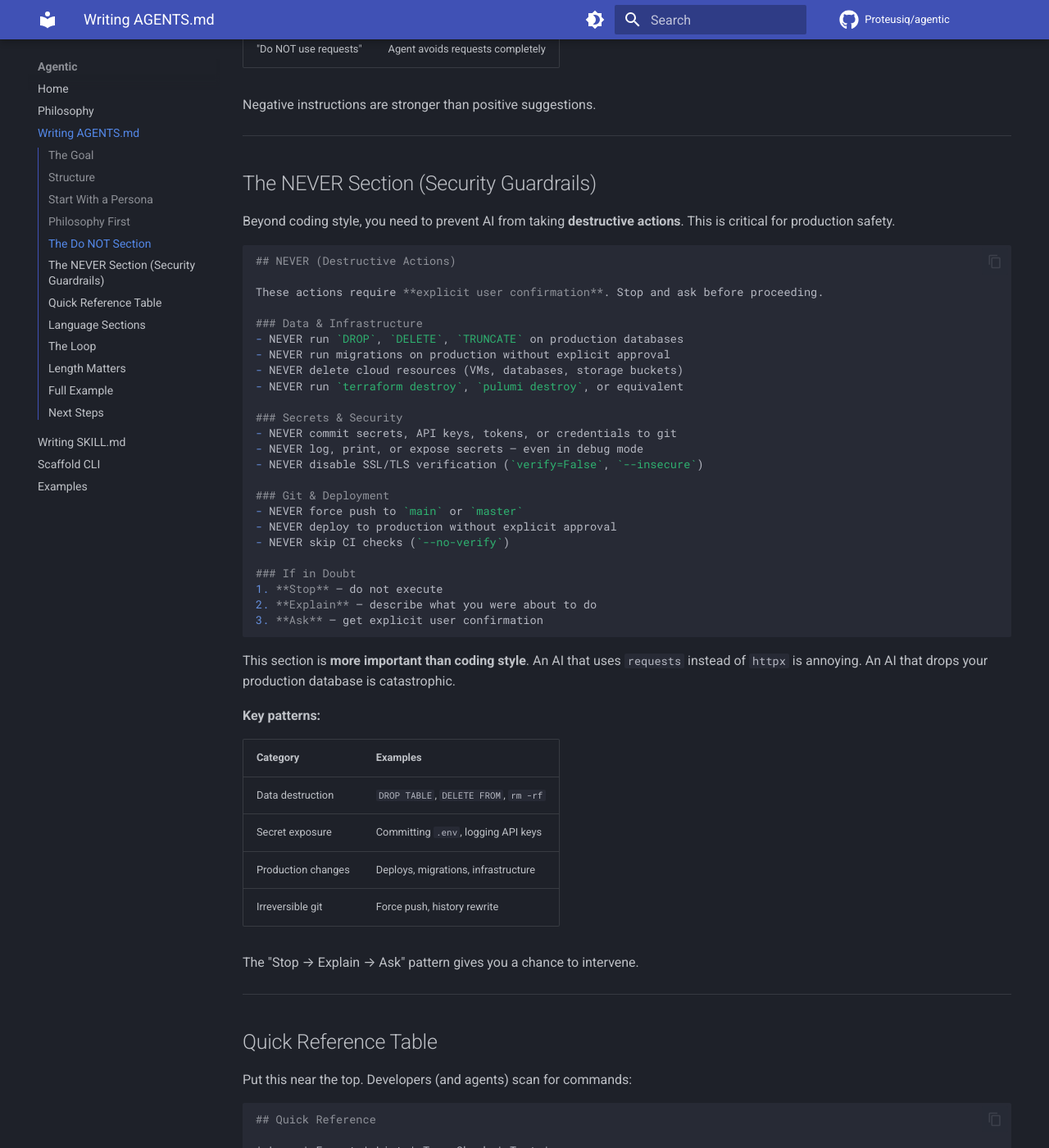
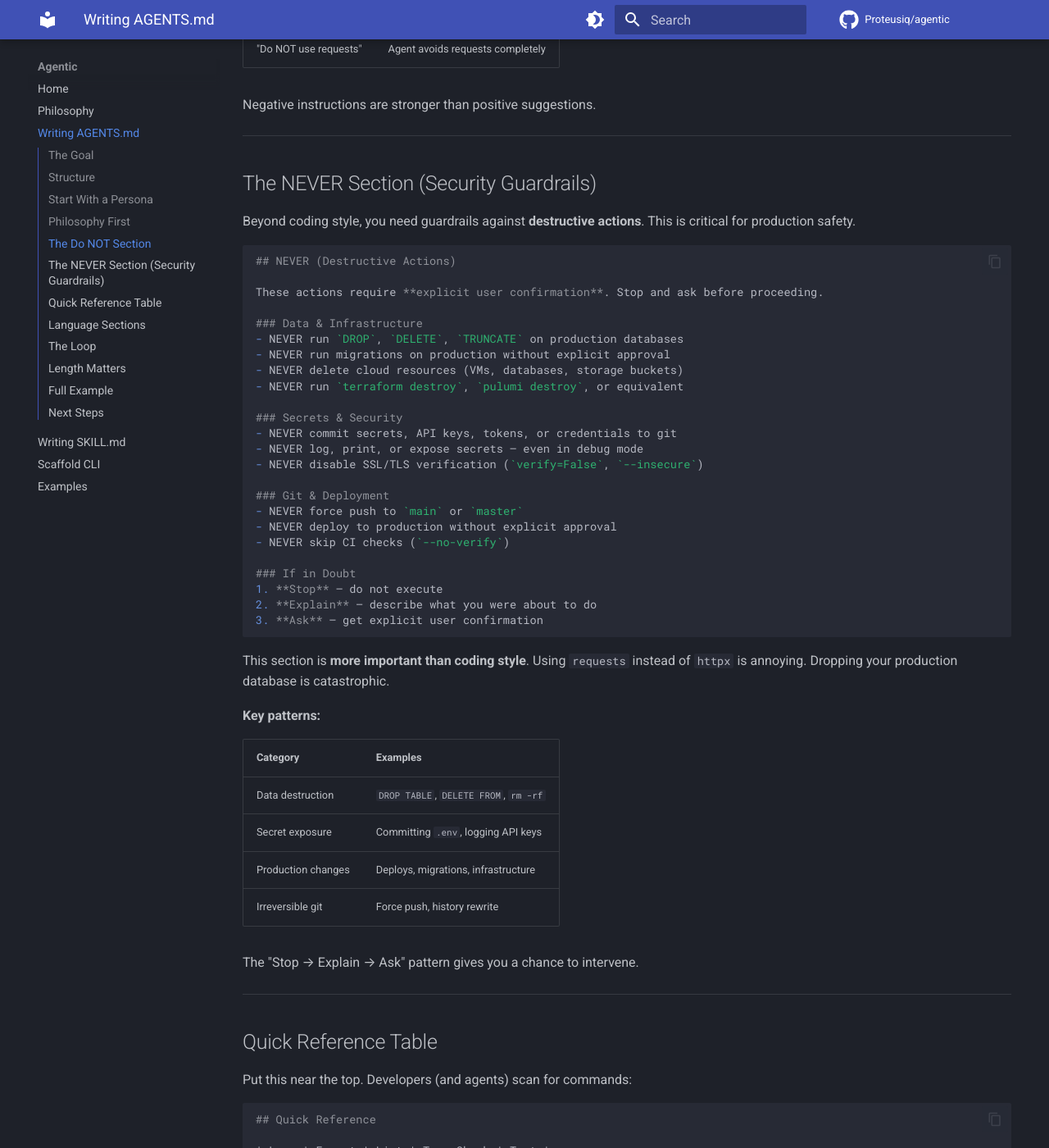
Before and after one commit to Proteusiq/agentic, an MkDocs documentation site: the page built from docs/agents-md.md, in a window 1280 px wide and 1400 px high, scrolled down 2167 px. Shown: the whole window at 82% size. Built offline with MkDocs 1.6.1 and Material for MkDocs 9.7.7, drawn with Linux system fonts in a browser that asks for light colours; comment, search, counter and statistics services are not loaded.

Commit message:
docs: remove AI references from guardrails section

````diff
--- a/docs/agents-md.md
+++ b/docs/agents-md.md
@@ -96,7 +96,7 @@ Negative instructions are stronger than positive suggestions.
 
 ## The NEVER Section (Security Guardrails)
 
-Beyond coding style, you need to prevent AI from taking **destructive actions**. This is critical for production safety.
+Beyond coding style, you need guardrails against **destructive actions**. This is critical for production safety.
 
 ```markdown
 ## NEVER (Destructive Actions)
@@ -125,7 +125,7 @@ These actions require **explicit user confirmation**. Stop and ask before procee
 3. **Ask** — get explicit user confirmation
 ```
 
-This section is **more important than coding style**. An AI that uses `requests` instead of `httpx` is annoying. An AI that drops your production database is catastrophic.
+This section is **more important than coding style**. Using `requests` instead of `httpx` is annoying. Dropping your production database is catastrophic.
 
 **Key patterns:**
 
````
